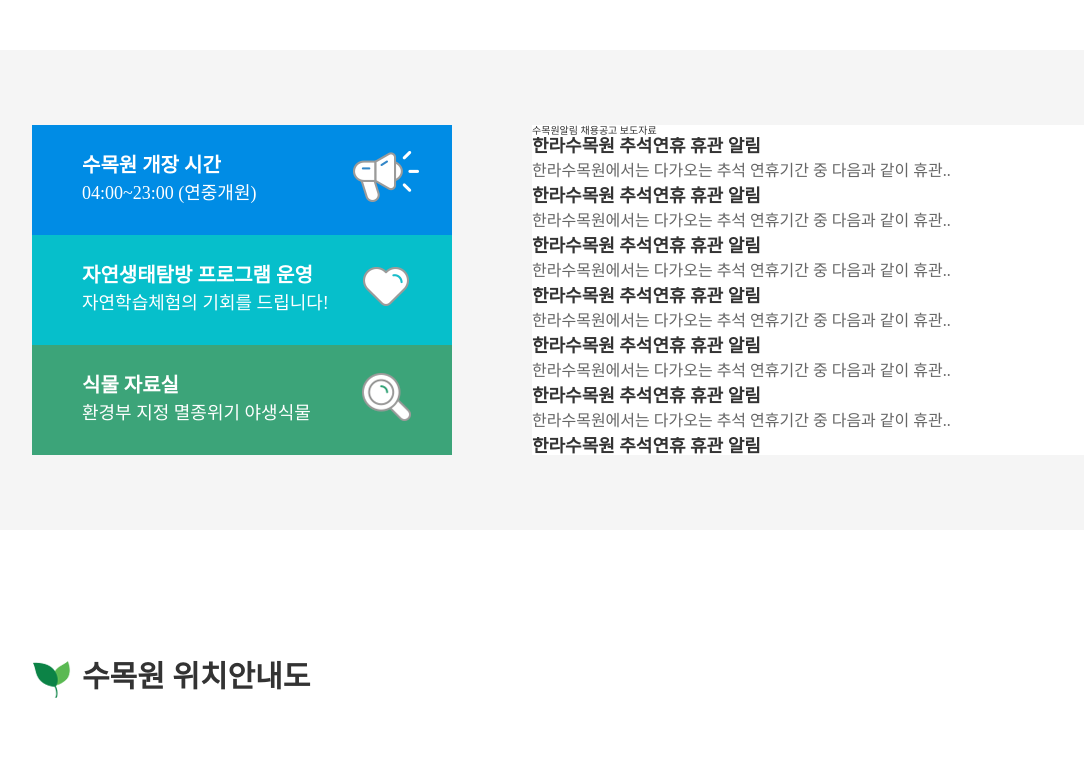
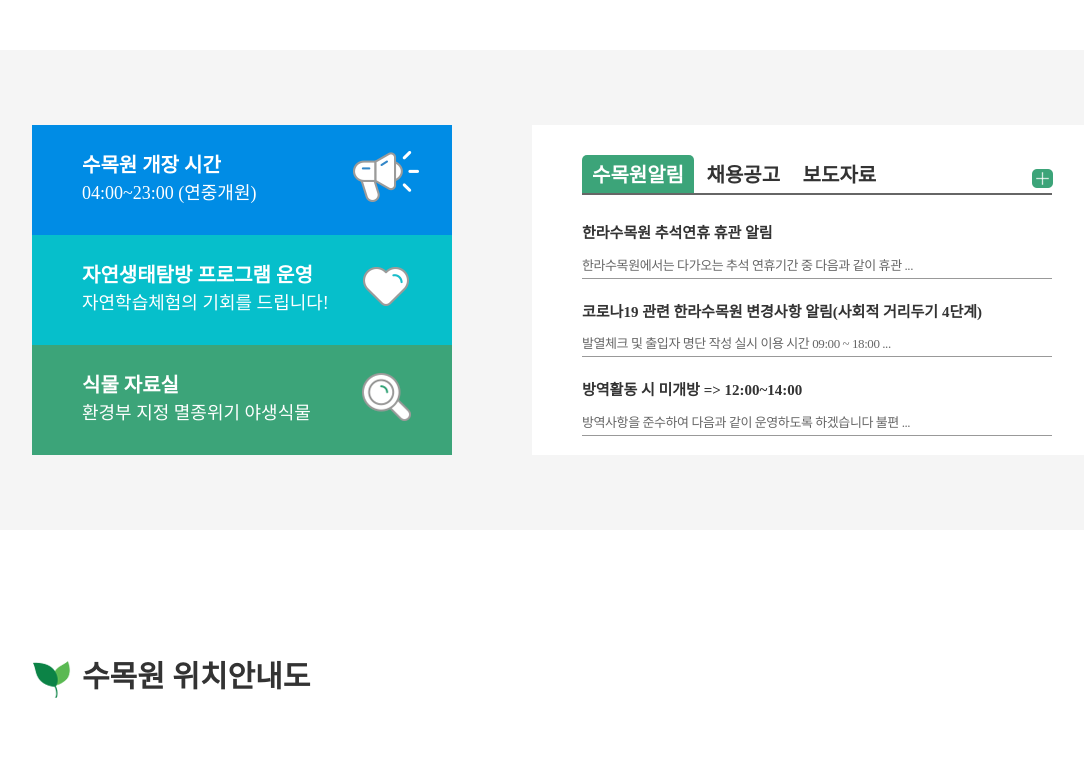
Before and after one commit to nbje1007/jejusumokwon, a plain HTML site: page index.html in a window 1280 px wide. Shown: the part 1760-2522 px from the top of the page, without its empty margins (58-1142 px from the left). Drawn offline with Linux system fonts and the light colour scheme.

Commit message:
제주수목원 2차업로드
제주수목원 2차업로드

```diff
--- a/css/main.css
+++ b/css/main.css
@@ -314,7 +314,7 @@
     text-align: center;
 }
 
-.notic-ico {
+.notice-ico {
     position: absolute;
     top: 2.5rem;
     left: 27rem;
@@ -334,81 +334,127 @@
     height: 33rem;
     overflow: hidden;
     background-color: #fff;
+    padding-top: 3rem;
+    padding-left: 5rem;
+}
+
+.notice-menu {
+    position: relative;
+    display: block;
+}
+
+.notic-plus {
+    position: relative;
+
+}
+
+.notice-menu a {
+    display: inline-block;
+    font-size: 2rem;
+    font-weight: 600;
+    line-height: 2;
+    font-style: normal;
+    padding: 0 1rem;
+    border-radius: 5px 5px 0 0;
+}
+
+.notice-menu ::after {
+    content: '';
+    position: absolute;
+    bottom: 0;
+    left: 0;
+    width: 47rem;
+    height: 0.2rem;
+    background-color: #666;
+}
+
+.notice-menu a:hover {
+    color: #fff;
+    background-color: #3ca479;
+}
+
+.notice-menu-active {
+    color: #fff !important;
+    background-color: #3ca479 !important;
+}
+
+.notice-plus {
+    position: absolute;
+    right: 7.5rem;
+    top: 1rem;
+}
+
+.notice-cont {
+    position: relative;
+    display: block;
 }
 
 .notice-list {
+    position: absolute;
+    left: 0;
+    top: 0;
+    display: none;
+}
+
+.notice-list-active {
+    display: block;
+}
+
+.notice-right-txt {
     position: relative;
     display: block;
-    overflow: hidden;
+    margin-top: 2rem;
 }
 
-.notice-list>li {
+.notice-right-txt li {
     position: relative;
     display: block;
-    float: left;
+    margin-top: 1.5rem;
 }
 
-.notice-list>li>a {
-    color: #333;
-    font-size: 1.8rem;
-    font-weight: 400;
-    letter-spacing: -0.0425;
-    line-height: 1.5;
-    font-style: normal;
-    text-align: left;
+.notice-right-txt li::after {
+    content: '';
+    position: absolute;
+    bottom: 0;
+    left: 0;
+    width: 47rem;
+    height: 0.1rem;
+    background-color: #999;
 }
 
 .notice-right-txt b {
     color: #333;
-    font-size: 1.8rem;
+    font-size: 1.5rem;
     font-weight: 600;
     letter-spacing: -0.0425;
-    line-height: 1;
+    line-height:2.5;
     font-style: normal;
     text-align: center;
 }
 
+.notice-right-txt span {
+    position: absolute;
+    right: -2.7rem;
+    color: #bbb;
+    font-size: 1.2rem;
+    font-weight: 600;
+    letter-spacing: -0.0425rem;
+    line-height: 2;
+}
+
+
+
 .notice-right-txt em {
     color: #666;
-    font-size: 1.6rem;
+    font-size: 1.3rem;
     font-weight: 400;
-    letter-spacing: -0.0425;
+    letter-spacing: -0.0425rem;
     line-height: 2;
     font-style: normal;
     text-align: center;
 }
-.notice-list > li > a:hover {
-    color: #fff;
-    background-color: #000;
-}
 
-.notice-menu-active {
-    color:#fff !important;
-    background-color: red !important;
-}
 
-.tab-cont {
-    position: relative;
-    display: block;
-    height: 400px;
-    background-color: violet;
-}
-
-.tab-box {
-    position: absolute;
-    left: 0;
-    top: 0;
-    width: 100%;
-    height: 100%;
-
-    /* 추천합니다. */
-    background-color: aqua;
-    display: none;
-}
-
-.tab-box-active {
-    display: block !important;
-}
 /* map 영역 */
 .map {
     position: relative;
--- a/index.html
+++ b/index.html
@@ -111,46 +111,47 @@
                         <span class="notice-txt">
                             <b>수목원 개장 시간</b><br>
                             <em>04:00~23:00 (연중개원)</em>
-                            <img src="images/ico_notic1.png" class="notic-ico">
+                            <img src="images/ico_notic1.png" class="notice-ico">
                         </span>
                     </div>
                     <div class="notice-box2">
                         <span class="notice-txt">
                             <b>자연생태탐방 프로그램 운영</b><br>
                             <em>자연학습체험의 기회를 드립니다!</em>
-                            <img src="images/ico_notic2.png" class="notic-ico">
+                            <img src="images/ico_notic2.png" class="notice-ico">
                         </span>
                     </div>
                     <div class="notice-box3">
                         <span class="notice-txt">
                             <b>식물 자료실</b><br>
                             <em>환경부 지정 멸종위기 야생식물</em>
-                            <img src="images/ico_notic3.png" class="notic-ico">
+                            <img src="images/ico_notic3.png" class="notice-ico">
                         </span>
                     </div>
                 </div>
                 <div class="notice-right">
                     <div class="notice-right-box">
                         <div class="notice-menu">
-                            <a href="#">수목원알림</a>
+                            <a href="#" class="notice-menu-active">수목원알림</a>
                             <a href="#">채용공고</a>
                             <a href="#">보도자료</a>
+                            <img src="images/notice-plus.png" class="notice-plus">
                         </div>
                         <div class="notice-cont">
                             <!-- 수목원 알림 -->
-                            <div class="notice-list">
-                                <ul class="notice-right-txt">
+                            <div class="notice-list notice-list-active">
+                                <ul class="notice-right-txt ">
                                     <li>
                                         <b>한라수목원 추석연휴 휴관 알림</b><br>
-                                        <em>한라수목원에서는 다가오는 추석 연휴기간 중 다음과 같이 휴관..</em>
+                                        <em>한라수목원에서는 다가오는 추석 연휴기간 중 다음과 같이 휴관 ...</em>
                                     </li>
                                     <li>
-                                        <b>한라수목원 추석연휴 휴관 알림</b><br>
-                                        <em>한라수목원에서는 다가오는 추석 연휴기간 중 다음과 같이 휴관..</em>
+                                        <b>코로나19 관련 한라수목원 변경사항 알림(사회적 거리두기 4단계)</b><br>
+                                        <em>발열체크 및 출입자 명단 작성 실시 이용 시간 09:00 ~ 18:00 ...</em>
                                     </li>
                                     <li>
-                                        <b>한라수목원 추석연휴 휴관 알림</b><br>
-                                        <em>한라수목원에서는 다가오는 추석 연휴기간 중 다음과 같이 휴관..</em>
+                                        <b>방역활동 시 미개방 => 12:00~14:00</b><br>
+                                        <em>방역사항을 준수하여 다음과 같이 운영하도록 하겠습니다 불편 ...</em>
                                     </li>
                                 </ul>
                             </div>
@@ -158,16 +159,16 @@
                             <div class="notice-list">
                                 <ul class="notice-right-txt">
                                     <li>
-                                        <b>한라수목원 추석연휴 휴관 알림</b><br>
-                                        <em>한라수목원에서는 다가오는 추석 연휴기간 중 다음과 같이 휴관..</em>
+                                        <b> 2022년 산불재난특수진화대(기간제) 채용</b><br>
+                                        <em>현 거주지 지군 비상소집 시 1시간 이내 소집이 가능한 자 ...</em>
                                     </li>
                                     <li>
-                                        <b>한라수목원 추석연휴 휴관 알림</b><br>
-                                        <em>한라수목원에서는 다가오는 추석 연휴기간 중 다음과 같이 휴관..</em>
+                                        <b>행정직 전입희망자 모집 공고</b><br>
+                                        <em>행정직 9급 공무원 전입희망자를 공개모집하오니 많은 응모 ...</em>
                                     </li>
                                     <li>
-                                        <b>한라수목원 추석연휴 휴관 알림</b><br>
-                                        <em>한라수목원에서는 다가오는 추석 연휴기간 중 다음과 같이 휴관..</em>
+                                        <b>무직 근로자(행정실무원-임업경영체조사) 채용 최종합격자 공고</b><br>
+                                        <em>공무직 근로자(행정실무원-임업경영체조사) 채용 최종합격자 ...</em>
                                     </li>
                                 </ul>
                             </div>
@@ -175,26 +176,23 @@
                             <div class="notice-list">
                                 <ul class="notice-right-txt">
                                     <li>
-                                        <b>한라수목원 추석연휴 휴관 알림</b><br>
-                                        <em>한라수목원에서는 다가오는 추석 연휴기간 중 다음과 같이 휴관..</em>
+                                        <b>한라수목원 겨울철 대비 안전점검 실시</b><br>
+                                        <em>라수목원 겨울철 대비 산림휴양시설 안전점검 실시합니다 많은...</em>
                                     </li>
                                     <li>
-                                        <b>한라수목원 추석연휴 휴관 알림</b><br>
-                                        <em>한라수목원에서는 다가오는 추석 연휴기간 중 다음과 같이 휴관..</em>
+                                        <b>산림레포츠 이젠 예약제로 안전하게 즐기자</b><br>
+                                        <em>행한산림복합체험센터를 안전하게 사전예약제를 통해 운영합니다 ...</em>
                                     </li>
                                     <li>
-                                        <b>한라수목원 추석연휴 휴관 알림</b><br>
-                                        <em>한라수목원에서는 다가오는 추석 연휴기간 중 다음과 같이 휴관..</em>
+                                        <b>주중 재방문 고객 감사 행사 실시!</b><br>
+                                        <em>주중 재방문고객을 대상으로 재방문을 유도하고 지속적인 관심을...</em>
                                     </li>
                                 </ul>
                             </div>
                         </div>
-
                     </div>
-
                 </div>
             </div>
-
         </section>
         <!-- //notice 영역 -->
         <!-- map 영역 -->
--- a/js/script.js
+++ b/js/script.js
@@ -6,4 +6,20 @@
     		scrollTop: 0
     	});
     });
+
+    // 탭메뉴
+    var notice_menu_a = $('.notice-menu a');
+    var notice_list= $('.notice-list');
+    $.each(notice_menu_a, function(index, item){
+        notice_menu_a.eq(index).click(function(e){
+            // a 태그라서
+            e.preventDefault();
+            notice_menu_a.removeClass('notice-menu-active');
+            notice_menu_a.eq(index).addClass('notice-menu-active');
+
+            notice_list.removeClass('notice-list-active');
+            notice_list.eq(index).addClass('notice-list-active');
+
+        })
+    });
 });
```
Also changed, not shown: images/notice-plus.png (added).
